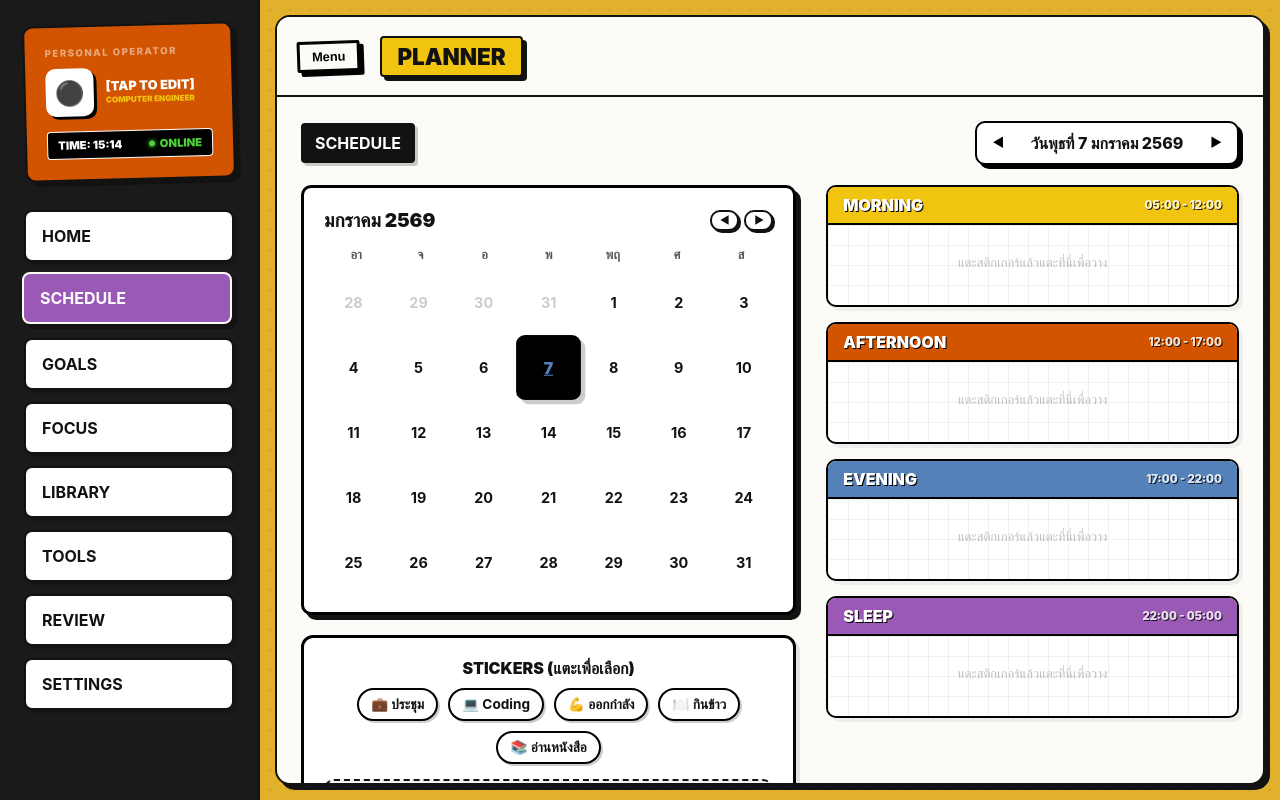
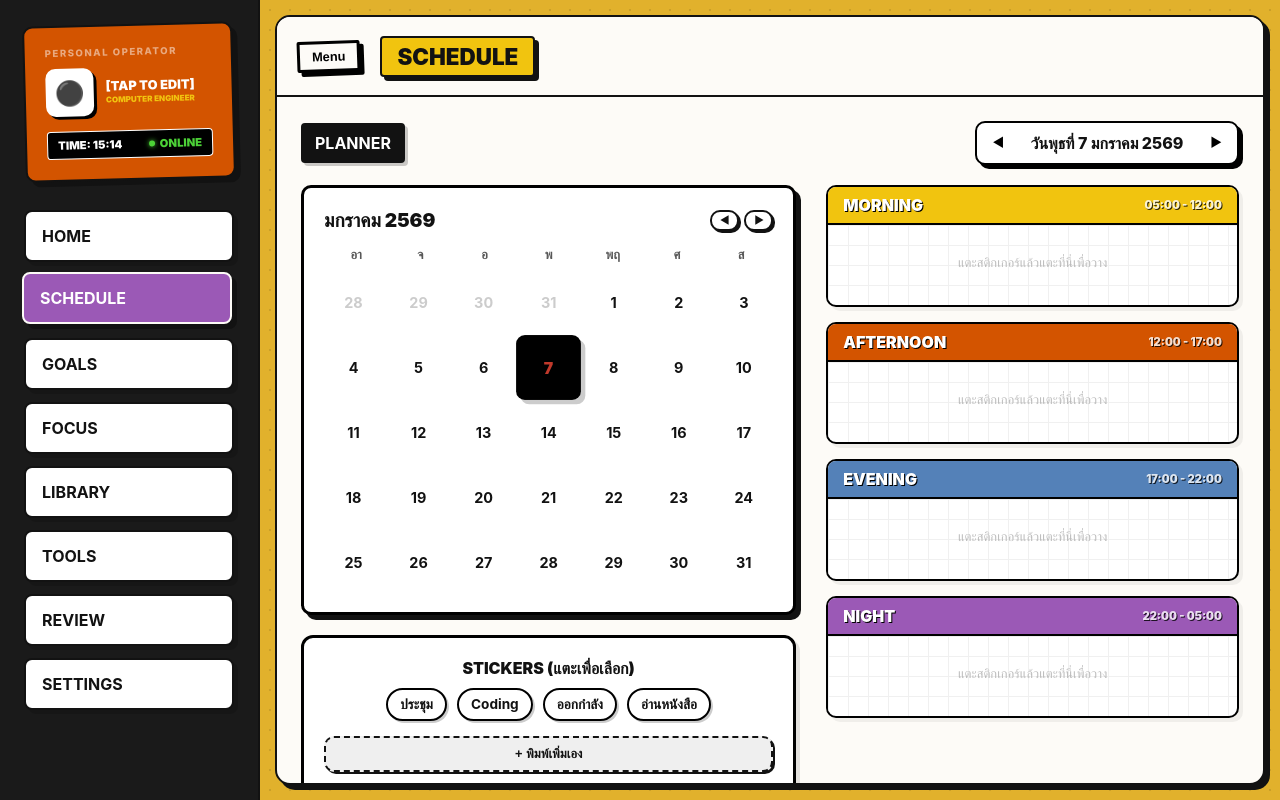
Before and after one commit to rafauu329-dev/Personal-Os, a plain HTML site: page index.html in a window 1280 px wide. Both pictures are taken after a click on the item "SCHEDULE". Drawn offline with Linux system fonts and the light colour scheme.

Commit message:
mockdata

```diff
--- a/css/style.css
+++ b/css/style.css
@@ -356,6 +356,8 @@ body {
 .section-tag { background: var(--border-color); }
 .section-tag-finance { background: var(--color-orange); }
 .section-tag-habits { background: var(--color-green); }
+.section-tag-yellow { background: var(--color-yellow); }
+
 
 /* --- Buttons --- */
 .btn-main {
@@ -2848,8 +2850,8 @@ body {
 }
 .cal-day:hover { background: var(--bg-soft); border-color: #000; }
 .cal-day.active { background: #000; color: #fff; transform: scale(1.1); box-shadow: 4px 4px 0 rgba(0,0,0,0.2); }
-.cal-day.has-event { border-bottom: 4px solid var(--color-red); }
-.cal-day.is-today { color: var(--color-blue); text-decoration: underline; font-weight: 900; }
+.cal-day.has-event { border: 4px solid var(--text-muted); }
+.cal-day.is-today { color: var(--color-red); text-decoration: none; font-weight: 900; }
 .cal-day.prev-month { color: #ccc; cursor: default; }
 
 /* Activity Stickers Dock */
@@ -2887,6 +2889,7 @@ body {
     border-style: dashed;
     background: var(--bg-soft);
     font-size: 0.8rem;
+    align-items: center;
 }
 
 /* Right Side: Timeline Area */
--- a/js/main.js
+++ b/js/main.js
@@ -180,7 +180,7 @@ const App = {
     if (titleEl) {
       const titles = {
         home: "HOME",
-        schedule: "PLANNER",
+        schedule: "SCHEDULE",
         goals: "GOALS",
         today: "FOCUS",
         library: "LIBRARY",
--- a/js/mockdata.js
+++ b/js/mockdata.js
@@ -1,63 +1,77 @@
-// js/mockdata.js
-
-const today = new Date();
-const formatDate = (date) => date.toLocaleDateString("th-TH");
-const isoDate = (date) => date.toISOString().split("T")[0];
-const dayAgo = (days) => {
-  const d = new Date();
-  d.setDate(d.getDate() - days);
-  return d;
-};
-
 export const MOCK_DATA = {
   user: {
-    name: "TANAPAT 'GUY' (ACTIVE STUDENT)",
-    avatar: "👨‍💻",
-    education: "B.ED. ENGLISH & INNOVATION EDUCATION",
-    motto: "Study Hard, Work Harder, Watch Series Hardest",
+    name: "T. Nattawat",
+    avatar: "◈",
+    education: "B.Ed. in Mathematics Education",
   },
-  timeContext: {
-    semester: "2/2025",
-    currentTerm: "Final Prep",
-    countdown: 15,
-  },
-  home: {
-    mood: "Productive",
-    daily_quote: "The best way to predict the future is to create it.",
+  today: {
+    focus: "ตรวจข้อสอบกลางภาค ม.5/2 และ ม.5/5",
+    mustDo: [
+      { id: "m1", title: "เตรียมสไลด์สอนเรื่อง เลขยกกำลัง", completed: true },
+      { id: "m2", title: "กรอกคะแนนเก็บลงระบบทะเบียน", completed: false },
+      {
+        id: "m3",
+        title: "นัดพบนักเรียนที่ติด ร. ช่วงพักเที่ยง",
+        completed: false,
+      },
+    ],
+    niceToDo: [
+      {
+        id: "n1",
+        title: "ทำวิจัยชั้นเรียน (Action Research)",
+        completed: false,
+      },
+      { id: "n2", title: "จัดบอร์ดหน้าห้องเรียนใหม่", completed: true },
+    ],
+    notes: "ห้อง 5/2 มีนักเรียนลาป่วย 3 คน ต้องนัดสอบซ่อม",
+    brainDump: "ไอเดียทำเกมคณิตศาสตร์โดยใช้ Kahoot ผสมกับบอร์ดเกมในคาบหน้า",
+    atmosphere: "silence",
   },
   goals: [
     {
       id: "g1",
-      title: "โปรเจกต์ 'ค่ายภาษาพาเพลิน' เพื่อเด็กดอย",
-      icon: "🏔️",
+      title: "พัฒนาสื่อการสอนดิจิทัล (EdTech Expert)",
+      icon: "🧠",
       expanded: true,
       topics: [
         {
           id: "t1",
-          title: "การเตรียมงานอาสา",
+          title: "Learning Management",
           subtopics: [
             {
               id: "s1",
-              title: "ระดมทุนและจัดหาสื่อ",
+              title: "Google Classroom",
               tasks: [
                 {
                   id: "k1",
-                  title: "เปิดรับบริจาคหนังสือภาษาอังกฤษมือสอง",
+                  title: "อัปโหลดใบงานวิชาพื้นฐานทั้งหมด",
                   isComplete: true,
                 },
                 {
                   id: "k2",
-                  title: "ทำสรุปยอดบริจาคทุนการศึกษา",
-                  isComplete: true,
+                  title: "สร้าง Quiz แบบตัดเกรดอัตโนมัติ",
+                  isComplete: false,
                 },
+              ],
+            },
+          ],
+        },
+        {
+          id: "t2",
+          title: "Professional Development",
+          subtopics: [
+            {
+              id: "s2",
+              title: "PLC (วิชาชีพครู)",
+              tasks: [
                 {
                   id: "k3",
-                  title: "ประสานงานกับโรงเรียนปลายทาง",
+                  title: "ร่วมกลุ่มแลกเปลี่ยนเทคนิคการสอน",
                   isComplete: true,
                 },
                 {
                   id: "k4",
-                  title: "จัดซื้ออุปกรณ์เครื่องเขียน 50 ชุด",
+                  title: "เขียนแผนการจัดการเรียนรู้แบบ Active Learning",
                   isComplete: false,
                 },
               ],
@@ -68,26 +82,22 @@ export const MOCK_DATA = {
     },
     {
       id: "g2",
-      title: "วิทยากรบรรยาย 'Innovative Teaching'",
-      icon: "🎤",
+      title: "สอบบรรจุ / เลื่อนวิทยฐานะ",
+      icon: "📚",
       expanded: false,
       topics: [
         {
-          id: "t2",
-          title: "เตรียมเนื้อหาบรรยาย",
+          id: "t3",
+          title: "Preparation",
           subtopics: [
             {
-              id: "s2",
-              title: "Presentation",
+              id: "s3",
+              title: "Exam Prep",
               tasks: [
-                {
-                  id: "k5",
-                  title: "ออกแบบ Slide ด้วย Canva",
-                  isComplete: true,
-                },
+                { id: "k5", title: "อ่านกฎหมายทางการศึกษา", isComplete: true },
                 {
                   id: "k6",
-                  title: "ซ้อมบรรยายเทคนิค Active Learning",
+                  title: "ติวภาค ก. (ภาษาไทย/คณิตศาสตร์)",
                   isComplete: false,
                 },
               ],
@@ -97,24 +107,16 @@ export const MOCK_DATA = {
       ],
     },
   ],
-  today: {
-    focus: "สอนคาบเช้า + เย็นนี้ไปปั่นโปรเจกต์ฟรีแลนซ์ 💻",
-    mustDo: [
-      { id: "td1", title: "สอน ม.1/3 (English Game Night)", completed: true },
-      { id: "td2", title: "เตรียมเอกสารทำเรื่องลาไปงานอาสา", completed: true },
-      { id: "td3", title: "สรุปคะแนนสอบเก็บคะแนน ม.2", completed: true },
-      { id: "td4", title: "แพ็คของบริจาคใส่ลัง", completed: false },
-    ],
-    niceToDo: [
-      { id: "td5", title: "อ่านบทความ Educational Tech", completed: true },
-      { id: "td6", title: "อัปโหลดรูปกิจกรรมลงเพจโรงเรียน", completed: false },
-    ],
-    notes: "นัดประชุมกลุ่มจิตอาสาผ่าน Zoom ตอน 20:00 น.",
-    brainDump:
-      "มองหาอาสาสมัครเพิ่มสำหรับทริปเดือนหน้า\nอยากหาคอร์สเรียน Python เพิ่ม",
-    atmosphere: "sunlight",
-  },
   library: [
+    {
+      id: "lib1",
+      type: "book",
+      title: "สอนอย่างไรให้เด็กอยากเรียน",
+      author: "Dr. William Glasser",
+      cover:
+        "https://cdn.pixabay.com/photo/2015/07/27/20/16/book-863418_1280.jpg",
+      status: "reading",
+    },
     {
       id: "m1",
       type: "movie",
@@ -262,257 +264,139 @@ export const MOCK_DATA = {
   ],
   schedule: [
     {
-      id: "sch1",
-      date: isoDate(dayAgo(1)),
-      title: "กิจกรรมแนะแนวสัญจร",
-      timeStart: "09:00",
-      timeEnd: "15:00",
+      id: "sc1",
+      date: "2026-01-07",
+      title: "สอน ม.5/2 (คณิตศาสตร์)",
+      timeStart: "08:30",
+      timeEnd: "10:10",
       type: "work",
       period: "morning",
       important: true,
     },
     {
-      id: "sch2",
-      date: isoDate(today),
-      title: "สอน ม.1/3 (Active English)",
-      timeStart: "08:30",
-      timeEnd: "10:30",
-      type: "work",
-      period: "morning",
-      important: true,
-    },
-    {
-      id: "sch3",
-      date: isoDate(today),
-      title: "อบรมครูออนไลน์ (Coding)",
+      id: "sc2",
+      date: "2026-01-07",
+      title: "ประชุมฝ่ายวิชาการ",
       timeStart: "13:00",
-      timeEnd: "15:30",
+      timeEnd: "14:30",
       type: "work",
       period: "afternoon",
       important: false,
     },
     {
-      id: "sch4",
-      date: isoDate(today),
-      title: "กิจกรรมจิตอาสา (แจกอาหาร)",
-      timeStart: "17:30",
-      timeEnd: "19:30",
-      type: "life",
-      period: "evening",
-      important: true,
-    },
-    {
-      id: "sch5",
-      date: isoDate(today),
-      title: "ประชุมอาสาผ่าน Zoom",
-      timeStart: "20:00",
-      timeEnd: "21:30",
+      id: "sc3",
+      date: "2026-01-07",
+      title: "คุมชุมนุม/กิจกรรมลดเวลาเรียน",
+      timeStart: "15:30",
+      timeEnd: "16:30",
       type: "work",
-      period: "evening",
+      period: "afternoon",
       important: false,
-    },
-    {
-      id: "sch6",
-      date: isoDate(dayAgo(-1)),
-      title: "นัดเจอทีมงานค่ายอาสา",
-      timeStart: "10:00",
-      timeEnd: "12:00",
-      type: "life",
-      period: "morning",
-      important: true,
     },
   ],
   tools: {
     money: {
-      budget: 15000,
-      categories: {
-        expense: [
-          { icon: "🍱", label: "อาหาร" },
-          { icon: "🎁", label: "ของบริจาค" },
-          { icon: "🚗", label: "ค่าน้ำมันอาสา" },
-          { icon: "📚", label: "หนังสือใหม่" },
-          { icon: "☕", label: "กาแฟ" },
-          { icon: "🎮", label: "เติมเกม" },
-        ],
-        income: [
-          { icon: "🏦", label: "เงินเดือน" },
-          { icon: "🎨", label: "งานฟรีแลนซ์" },
-        ],
-      },
+      budget: 20000,
       transactions: [
         {
           id: 1,
+          rawDate: "2026-01-01",
           type: "income",
           category: "เงินเดือน",
-          amount: 32000,
-          note: "Full-time Job",
-          date: formatDate(dayAgo(7)),
-          rawDate: dayAgo(7),
+          amount: 18000,
+          note: "เงินเดือนครูอัตราจ้าง/ครูฝึกสอน",
         },
         {
           id: 2,
-          type: "income",
-          category: "งานฟรีแลนซ์",
-          amount: 5000,
-          note: "เขียน Content",
-          date: formatDate(dayAgo(2)),
-          rawDate: dayAgo(2),
+          rawDate: "2026-01-05",
+          type: "expense",
+          category: "ของใช้",
+          amount: 450,
+          note: "ซื้ออุปกรณ์เครื่องเขียนให้นักเรียน",
         },
         {
           id: 3,
+          rawDate: "2026-01-07",
           type: "expense",
-          category: "ของบริจาค",
-          amount: 1500,
-          note: "ซื้อขนมไปแจกเด็ก",
-          date: formatDate(dayAgo(3)),
-          rawDate: dayAgo(3),
-        },
-        {
-          id: 4,
-          type: "expense",
-          category: "กาแฟ",
-          amount: 85,
-          note: "Cafe ก่อนเข้าเวร",
-          date: formatDate(today),
-          rawDate: today,
-        },
-        {
-          id: 5,
-          type: "expense",
-          category: "ค่าน้ำมันอาสา",
-          amount: 800,
-          note: "ไปกลับโรงเรียนปลายทาง",
-          date: formatDate(dayAgo(1)),
-          rawDate: dayAgo(1),
-        },
-        {
-          id: 6,
-          type: "expense",
-          category: "เติมเกม",
-          amount: 1200,
-          note: "Battle Pass",
-          date: formatDate(dayAgo(5)),
-          rawDate: dayAgo(5),
+          category: "อาหาร",
+          amount: 80,
+          note: "โรงอาหารโรงเรียน",
         },
       ],
+      categories: {
+        expense: [
+          { icon: "🍔", label: "อาหาร" },
+          { icon: "🚗", label: "เดินทาง" },
+          { icon: "🏠", label: "ของใช้" },
+          { icon: "🛍️", label: "ช้อปปิ้ง" },
+        ],
+        income: [
+          { icon: "💰", label: "เงินเดือน" },
+          { icon: "💼", label: "ฟรีแลนซ์" },
+          { icon: "📈", label: "ลงทุน" },
+        ],
+      },
     },
     habits: [
       {
         id: "h1",
-        name: "ดื่มน้ำ 3 ลิตร",
+        name: "เขียนแผนการสอนล่วงหน้า",
         color: "var(--color-blue)",
-        streak: 20,
-        lastDone: formatDate(today),
+        streak: 4,
+        lastDone: "7/1/2569",
       },
       {
         id: "h2",
-        name: "แชร์ความรู้ลง Facebook",
-        color: "var(--color-yellow)",
-        streak: 15,
-        lastDone: formatDate(today),
+        name: "ดื่มน้ำระหว่างสอน",
+        color: "var(--color-green)",
+        streak: 10,
+        lastDone: "7/1/2569",
       },
       {
         id: "h3",
-        name: "อ่านหนังสือวิชาชีพ",
-        color: "var(--color-purple)",
-        streak: 7,
-        lastDone: formatDate(today),
-      },
-      {
-        id: "h4",
-        name: "ออกกำลังกายลดพุง",
-        color: "var(--color-red)",
-        streak: 0,
+        name: "เดินให้ครบ 8,000 ก้าว",
+        color: "var(--color-orange)",
+        streak: 2,
         lastDone: null,
       },
     ],
     journal: [
       {
         id: "j1",
-        date: dayAgo(1),
-        text: "วันนี้ไปดูพื้นที่ค่ายมา เหนื่อยแต่รอยยิ้มเด็กๆ มีพลังมาก",
-        gratitude: "ขอบคุณทีมอาสา",
-        mood: "😊",
-        tags: ["Volunteer", "Travel"],
-        isFeatured: false,
-      },
-      {
-        id: "j2",
-        date: today,
-        text: "สอนวันนี้สนุกมาก ใช้เกมช่วยเด็กๆ แย่งกันตอบ",
-        gratitude: "ขอบคุณนวัตกรรมใหม่ๆ",
+        date: "2026-01-07T17:00:00.000Z",
+        text: "วันนี้สอน ม.5/2 เข้าใจเนื้อหาดีมาก มีเด็กยกมือถามเยอะขึ้น รู้สึกภูมิใจ",
+        gratitude: "ขอบคุณหัวหน้าหมวดที่ช่วยแนะนำการจัดการห้องเรียน",
         mood: "🤩",
-        tags: ["Teaching", "Success"],
+        tags: ["งาน", "ความรู้สึก"],
         isFeatured: true,
       },
     ],
     exercise: {
       profile: {
-        weight: "62",
-        height: "168",
-        age: "25",
+        weight: "65",
+        height: "170",
+        age: "24",
         gender: "m",
-        activity: 1.5,
-        goalMin: 180,
+        activity: 1.3,
+        goalMin: 150,
         goalCal: 2000,
       },
       logs: [
-        { id: "ex1", date: today, type: "เดินแจกของ", duration: 60, cals: 250 },
+        { id: 101, date: "2026-01-06", type: "เดิน", duration: 40, cals: 120 },
       ],
     },
   },
   reviews: [
     {
-      id: "rv1",
-      date: isoDate(dayAgo(7)),
-      type: "weekly",
-      score: 9,
-      content: "คุ้มค่ามาก ได้ทำทั้งงานหลักและงานอาสา",
-      positive: "คุมงบได้เป๊ะ",
-      negative: "ไม่มีเวลาพัก",
-      action: "หาสปาไปนวด",
+      id: 1,
+      date: "2026-01-04T21:00:00.000Z",
+      week: 1,
+      year: 2026,
+      action: {
+        q1: "ส่งแผนการสอนครบตามกำหนดสัปดาห์แรก",
+        q2: "การคุมห้องเรียนในช่วงบ่ายยังทำได้ไม่ดี เด็กสมาธิสั้น",
+        q3: "ต้องลองหากิจกรรมนันทนาการมาคั่นระหว่างสอน",
+      },
     },
   ],
-  wishlist: [
-    {
-      id: "w1",
-      item: "iPad Air M2",
-      price: 23900,
-      priority: "High",
-      status: "Saving",
-    },
-    {
-      id: "w2",
-      item: "ตั๋วเครื่องบินไปญี่ปุ่น",
-      price: 18000,
-      priority: "Medium",
-      status: "Planned",
-    },
-    {
-      id: "w3",
-      item: "Mechanical Keyboard",
-      price: 4500,
-      priority: "Low",
-      status: "Wish",
-    },
-  ],
-  travel_plans: [
-    {
-      id: "tp1",
-      destination: "Chiang Mai",
-      date: "Dec 2025",
-      budget: 12000,
-      activities: ["Hiking", "Cafe Hopping"],
-      status: "Confirmed",
-    },
-    {
-      id: "tp2",
-      destination: "Tokyo",
-      date: "Apr 2026",
-      budget: 50000,
-      activities: ["Akihabara", "Disneyland"],
-      status: "Dream",
-    },
-  ],
-  settings: { language: "th", theme: "dark" },
 };
--- a/js/modules/schedule.js
+++ b/js/modules/schedule.js
@@ -34,7 +34,8 @@ export function renderSchedule(container) {
   const headerHTML = `
       <div class="u-flex-between u-flex-align-center u-mb-lg sched-header-responsive">
           <div class="u-flex-align-center">
-             <div class="section-tag bg-black" style="margin:0; font-size:1rem; padding:8px 12px;">SCHEDULE</div>
+             <div class="section-tag bg-main" style="margin:0; font-size:1rem; padding:8px 12px;"> PLANNER </div>
+
           </div>
           <div class="sched-date-control">
              <button class="sched-nav-btn prev" onclick="App.changeScheduleDate(-1)">◀</button>
@@ -108,8 +109,8 @@ export function renderSchedule(container) {
       color: "var(--color-blue)",
     },
     {
-      id: "sleep",
-      label: "SLEEP",
+      id: "night",
+      label: "NIGHT",
       sub: "22:00 - 05:00",
       color: "var(--color-purple)",
     },
@@ -176,11 +177,10 @@ export function renderSchedule(container) {
             <div class="u-font-black u-mb-sm u-text-center">STICKERS (แตะเพื่อเลือก)</div>
             <div class="sched-stickers-row">
                 ${[
-                  { title: "ประชุม", type: "work", icon: "💼" },
-                  { title: "Coding", type: "work", icon: "💻" },
-                  { title: "ออกกำลัง", type: "health", icon: "💪" },
-                  { title: "กินข้าว", type: "life", icon: "🍽️" },
-                  { title: "อ่านหนังสือ", type: "life", icon: "📚" },
+                  { title: "ประชุม", type: "work", icon: "" },
+                  { title: "Coding", type: "work", icon: "" },
+                  { title: "ออกกำลัง", type: "health", icon: "" },
+                  { title: "อ่านหนังสือ", type: "life", icon: "" },
                 ]
                   .map(
                     (p) => `
@@ -201,8 +201,9 @@ export function renderSchedule(container) {
                 `
                   )
                   .join("")}
+
             </div>
-            <button class="btn-action add-task" onclick="App.handleAddEventModal('${isoDate}')">+ พิมพ์เพิ่มเอง</button>
+            <button class="btn-action add-task" style="align-items: flex-end;" onclick="App.handleAddEventModal('${isoDate}')">+ พิมพ์เพิ่มเอง</button>
         </div>
     `;
 
@@ -296,7 +297,7 @@ export function handleAddEventModal(
     let period = "morning";
     if (hour >= 12) period = "afternoon";
     if (hour >= 17) period = "evening";
-    if (hour >= 22 || hour < 5) period = "sleep";
+    if (hour >= 22 || hour < 5) period = "night";
 
     appState.schedule.push({
       id: Date.now().toString(),
@@ -367,7 +368,7 @@ export function handleEditEventModal(id) {
     let period = "morning";
     if (hour >= 12) period = "afternoon";
     if (hour >= 17) period = "evening";
-    if (hour >= 22 || hour < 5) period = "sleep";
+    if (hour >= 22 || hour < 5) period = "night";
 
     evt.title = title;
     evt.timeStart = start;
```
Also changed, not shown: js/modules/reviews.js (+69 -33 lines).
